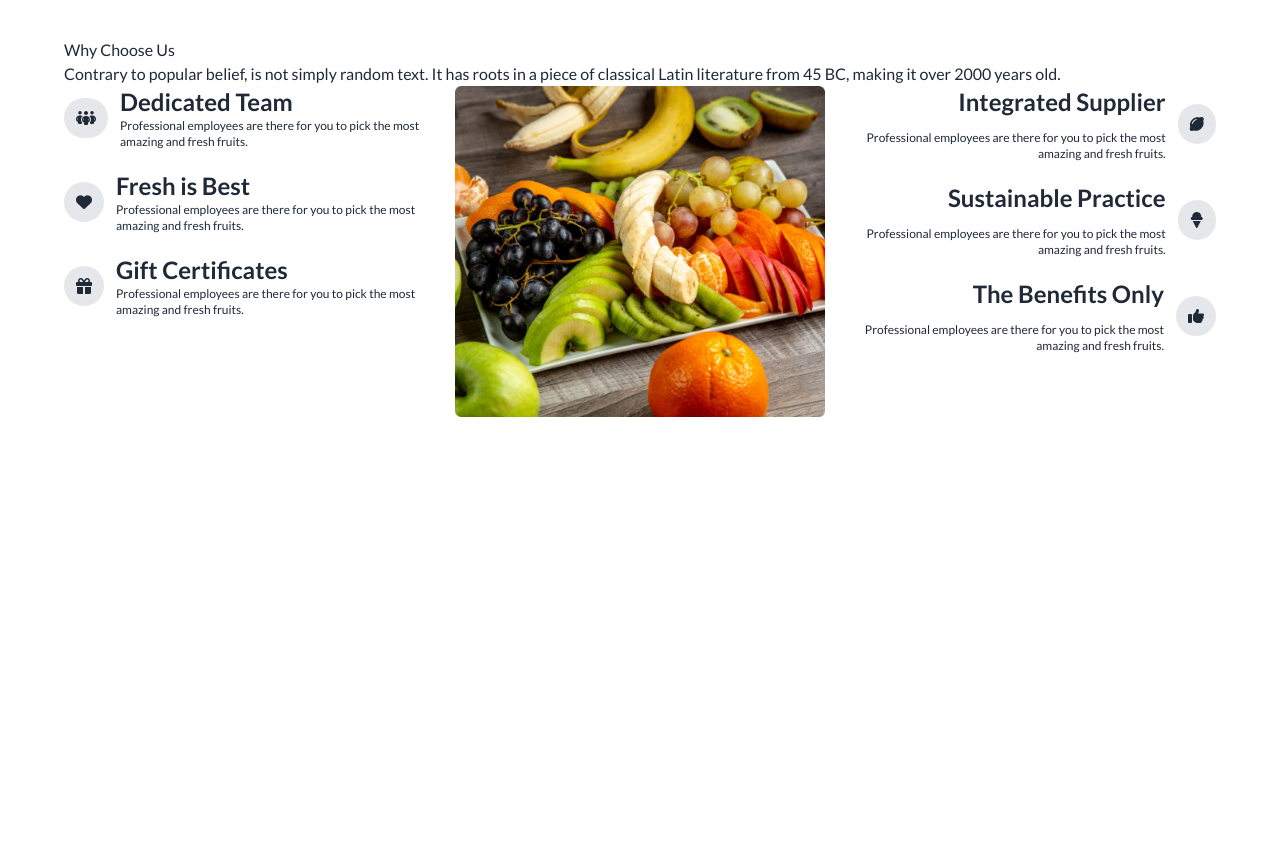
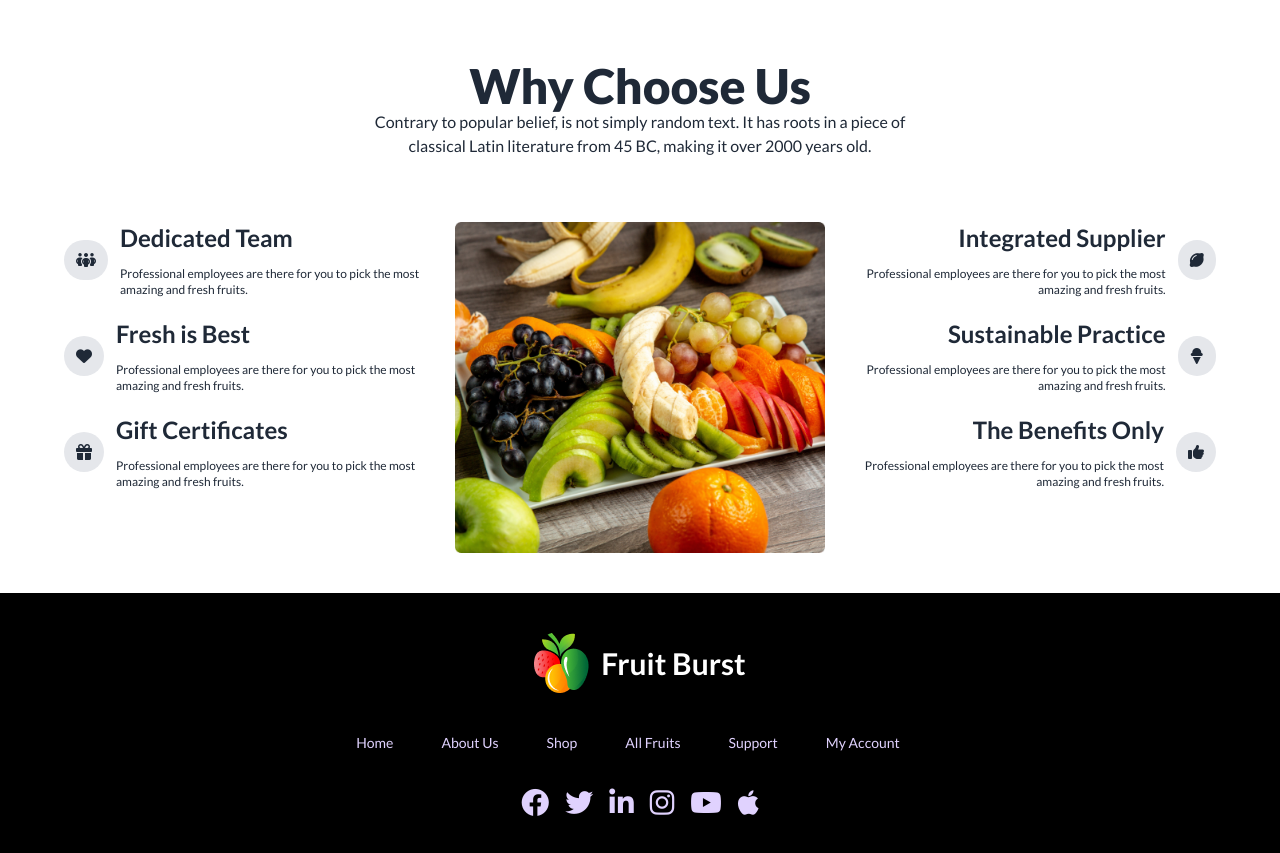
Before and after one commit to Its-Shojib/Fruit-Burst-TailwindCSS, a plain HTML site: page index.html in a window 1280 px wide. Shown: the part 1856-2709 px from the top of the page. Before the commit the page ends 2313 px from the top, so only its background shows below. Drawn offline with nearby package versions, Linux system fonts and the light colour scheme.

Commit message:
Footer Added

```diff
--- a/index.html
+++ b/index.html
@@ -65,7 +65,7 @@
                 </div>
                 <div class="navbar-end">
                     <div class="bg-white rounded-full">
-                        <input type="text" lg:flex class="border-white" />
+                        <input type="text" placeholder="&nbsp;&nbsp;&nbsp; Search Here" class="border-white rounded-full"/>
                         <button class="btn btn-ghost btn-circle">
                             <svg xmlns="http://www.w3.org/2000/svg" class="h-4 w-4" fill="none" viewBox="0 0 24 24"
                                 stroke="currentColor">
@@ -406,28 +406,29 @@
         </section>
         <!-- Why Choose Us -->
         <section class="max-w-screen-xl mx-auto px-4 my-10 md:px-8 lg:px-16">
-            <h1>Why Choose Us</h1>
-            <p>Contrary to popular belief, is not simply random text. It has roots in a piece of classical Latin literature from 45 BC, making it over 2000 years old.</p>
-
+            <div class="text-center mx-auto my-16">
+                <h1 class="text-3xl md:text-5xl text-first font-extrabold">Why Choose Us</h1>
+                <p class="text-second max-w-xl mx-auto">Contrary to popular belief, is not simply random text. It has roots in a piece of classical Latin literature from 45 BC, making it over 2000 years old.</p>
+            </div>
             <div class="grid grid-cols-1 gap-5 md:grid-cols-2 lg:grid-cols-3">
                 <div class="space-y-5">
-                    <div class="flex justify-center items-center gap-3">
+                    <div class="flex flex-col md:flex-row justify-center items-center gap-3">
                         <i class="fa-solid fa-people-group p-3 border-white rounded-full bg-gray-200"></i>
-                        <div>
+                        <div class="text-center md:text-left space-y-3">
                             <h1 class="text-2xl font-bold">Dedicated Team</h1>
                             <p class="text-second text-xs max-w-xs">Professional employees are there for you to pick the most amazing and fresh fruits.</p>
                         </div>
                     </div>
-                    <div class="flex justify-center items-center gap-3">
+                    <div class="flex flex-col md:flex-row justify-center items-center gap-3">
                         <i class="fa-solid fa-heart p-3 border-white rounded-full bg-gray-200"></i>
-                        <div>
+                        <div class="text-center md:text-left space-y-3">
                             <h1 class="text-2xl font-bold">Fresh is Best</h1>
                             <p class="text-second text-xs max-w-xs">Professional employees are there for you to pick the most amazing and fresh fruits.</p>
                         </div>
                     </div>
-                    <div class="flex justify-center items-center gap-3">
+                    <div class="flex flex-col md:flex-row justify-center items-center gap-3">
                         <i class="fa-solid fa-gift p-3 border-white rounded-full bg-gray-200"></i>
-                        <div>
+                        <div class="text-center md:text-left space-y-3">
                             <h1 class="text-2xl font-bold">Gift Certificates</h1>
                             <p class="text-second text-xs max-w-xs">Professional employees are there for you to pick the most amazing and fresh fruits.</p>
                         </div>
@@ -437,23 +438,23 @@
                     <img src="./asset/whychoose1.png" alt="">
                 </div>
                 <div class="space-y-5">
-                    <div class="flex flex-row-reverse justify-center items-center gap-3">
+                    <div class="flex flex-col md:flex-row-reverse justify-center items-center gap-3">
                         <i class="fa-solid fa-lemon p-3 border-white rounded-full bg-gray-200"></i>
-                        <div class="text-right space-y-3">
+                        <div class="text-center md:text-right space-y-3">
                             <h1 class="text-2xl font-bold">Integrated Supplier</h1>
                             <p class="text-second text-xs max-w-xs">Professional employees are there for you to pick the most amazing and fresh fruits.</p>
                         </div>
                     </div>
-                    <div class="flex flex-row-reverse justify-center items-center gap-3">
+                    <div class="flex flex-col md:flex-row-reverse justify-center items-center gap-3">
                         <i class="fa-solid fa-ice-cream p-3 border-white rounded-full bg-gray-200"></i>
-                        <div class="text-right space-y-3">
+                        <div class="text-center md:text-right space-y-3">
                             <h1 class="text-2xl font-bold">Sustainable Practice</h1>
                             <p class="text-second text-xs max-w-xs">Professional employees are there for you to pick the most amazing and fresh fruits.</p>
                         </div>
                     </div>
-                    <div class="flex flex-row-reverse justify-center items-center gap-3">
+                    <div class="flex flex-col md:flex-row-reverse justify-center items-center gap-3">
                         <i class="fa-solid fa-thumbs-up p-3 border-white rounded-full bg-gray-200"></i>
-                        <div class="text-right space-y-3">
+                        <div class="text-center md:text-right space-y-3">
                             <h1 class="text-2xl font-bold">The Benefits Only</h1>
                             <p class="text-second text-xs max-w-xs">Professional employees are there for you to pick the most amazing and fresh fruits.</p>
                         </div>
@@ -461,11 +462,31 @@
                 </div>
             </div>
         </section>
-
     </main>
-    <footer>
-
-    </footer>
+    <footer class="footer footer-center p-10 bg-black text-primary-content">
+        <div class="flex gap-3">
+            <img src="./asset/logo.png" alt="">
+            <h1 class="text-3xl font-bold text-white">Fruit Burst</h1>
+        </div>
+        <div class="flex justify-center items-center flex-wrap gap-6">
+            <p><a>Home</a><p>
+            <p><a>About Us</a><p>
+            <p><a>Shop</a><p>
+            <p><a>All Fruits</a><p>
+            <p><a>Support</a><p>
+            <p><a>My Account</a><p>
+        </div>
+        <div>
+          <div class="grid grid-flow-col gap-4">
+            <a href="#"><i class="fa-brands fa-facebook fa-2xl"></i></a>
+            <a href="#"><i class="fa-brands fa-twitter fa-2xl"></i></a>
+            <a href="#"><i class="fa-brands fa-linkedin fa-2xl"></i></a>
+            <a href="#"><i class="fa-brands fa-instagram fa-2xl"></i></a>
+            <a href="#"><i class="fa-brands fa-youtube fa-2xl"></i></a>
+            <a href="#"><i class="fa-brands fa-apple fa-2xl"></i></a>
+          </div>
+        </div>
+      </footer>
 
 </body>
 
```
